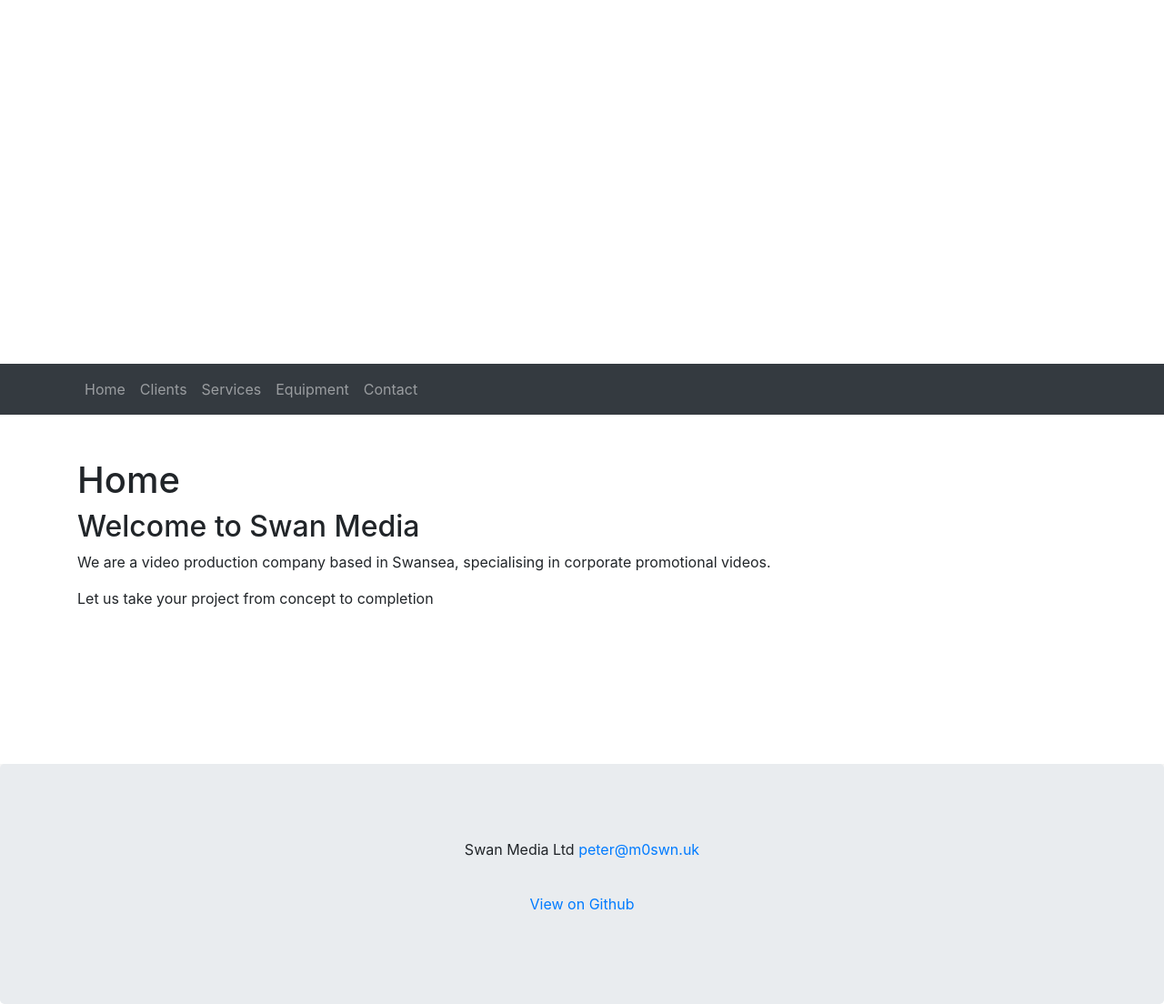
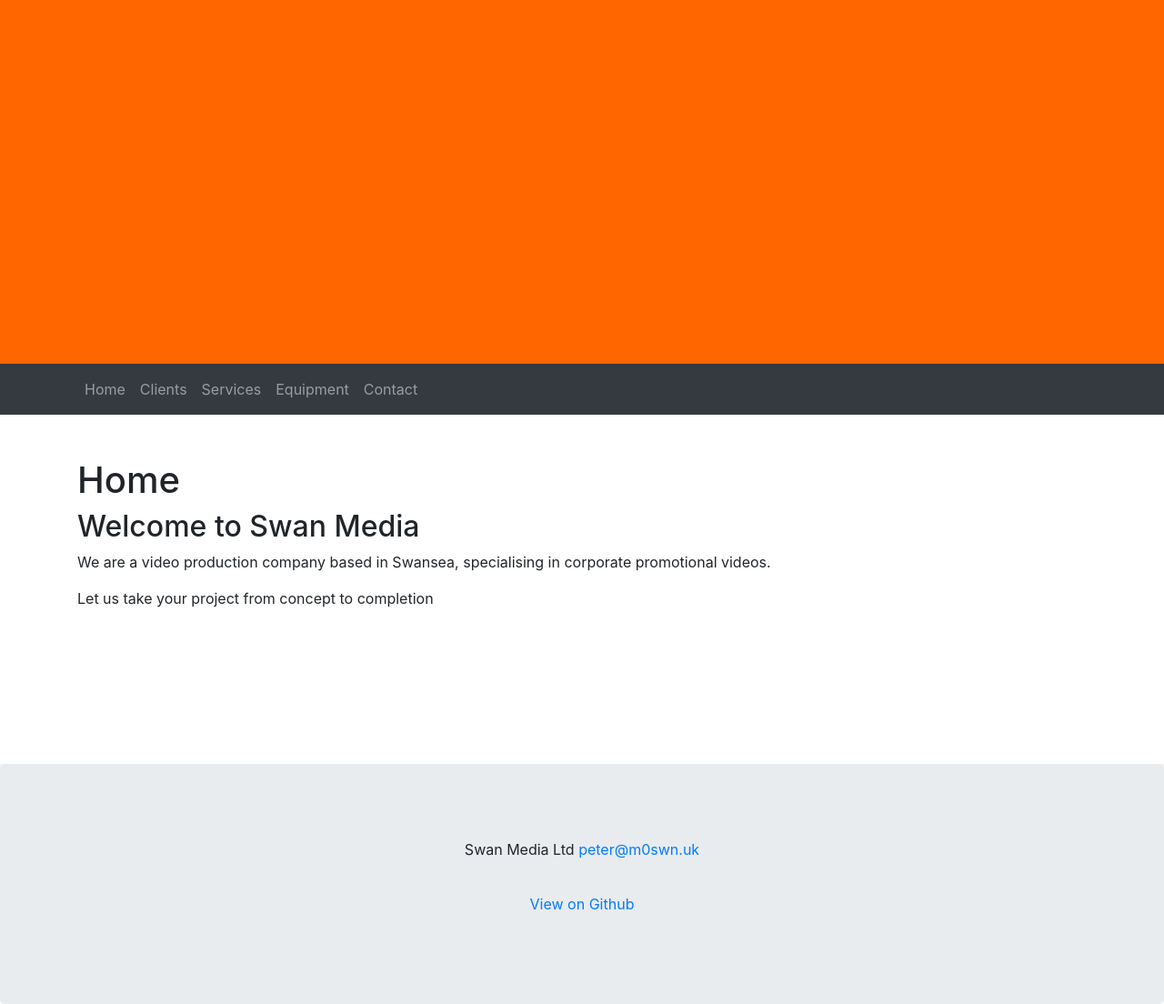
Before and after one commit to pe5er/swan.media, a Jekyll site: the page built from index.md, in a window 1280 px wide. Shown: the whole page at 91% size. Built offline with Jekyll 4.4.1, drawn with Linux system fonts in a browser that asks for light colours; our own code applies the rules of GitHub Pages for plain Markdown files.

Commit message:
Update main.scss

```diff
--- a/assets/main.scss
+++ b/assets/main.scss
@@ -28,7 +28,7 @@
  background-position: center center;
  border-radius: 0 !important;
  background-repeat: no-repeat;
- background-color: white;
+ background-color: #ff6600;
  color: white;;
  height: 400px;
 }
```
